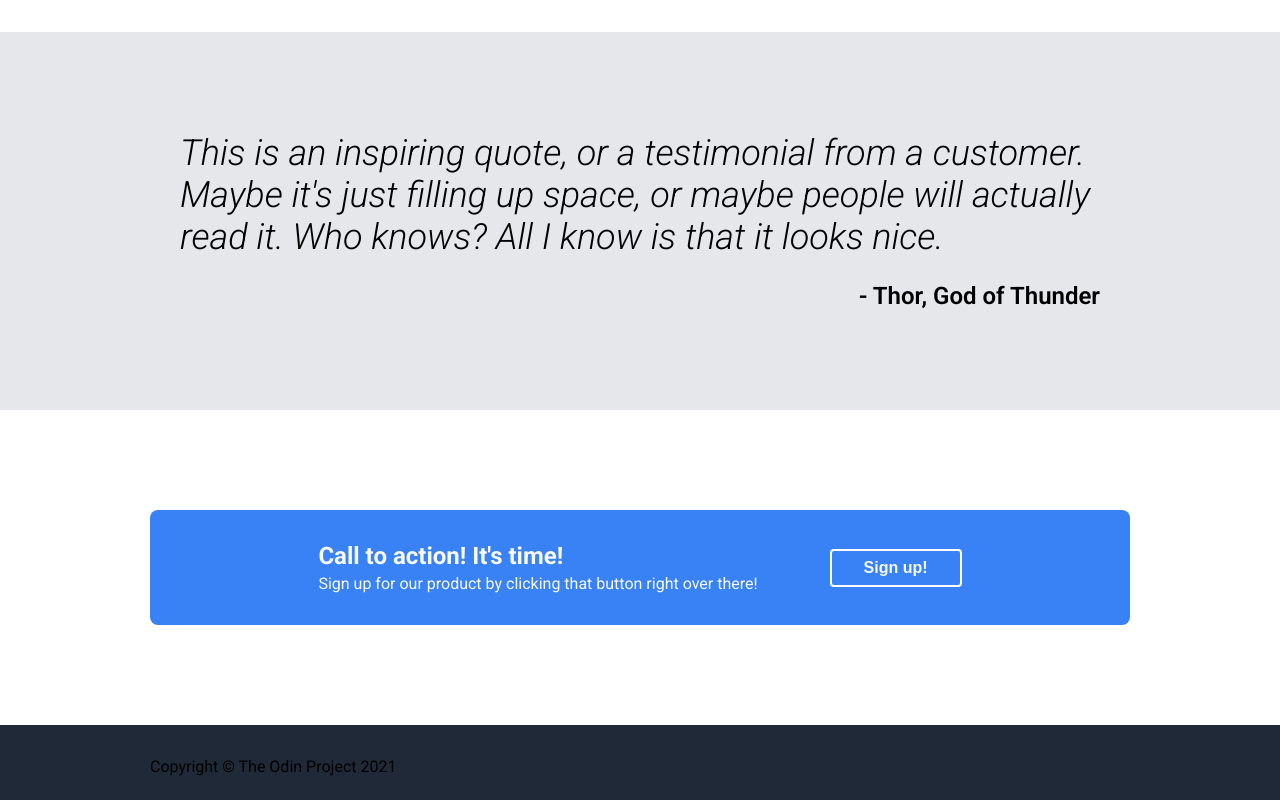
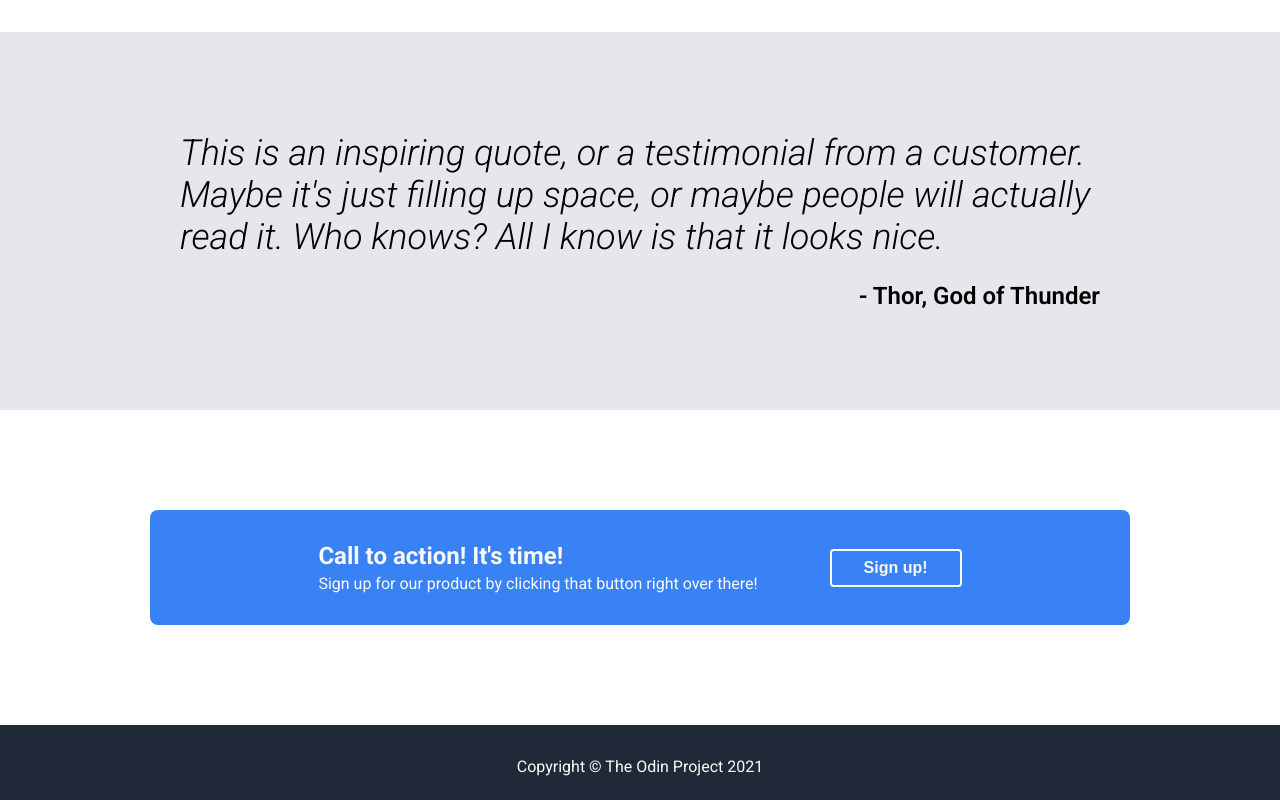
Before and after one commit to aishah-a/landing-page, a plain HTML site: page index.html in a window 1280 px wide. Shown: the part 955-1755 px from the top of the page. Drawn offline with Linux system fonts and the light colour scheme.

Commit message:
Center and style footer text

```diff
--- a/style.css
+++ b/style.css
@@ -169,3 +169,8 @@ button {
     border-radius: 4px;
     padding: 8px 32px;
 }
+
+.footer {
+    text-align: center;
+    color:#F9FAF8
+}
```
